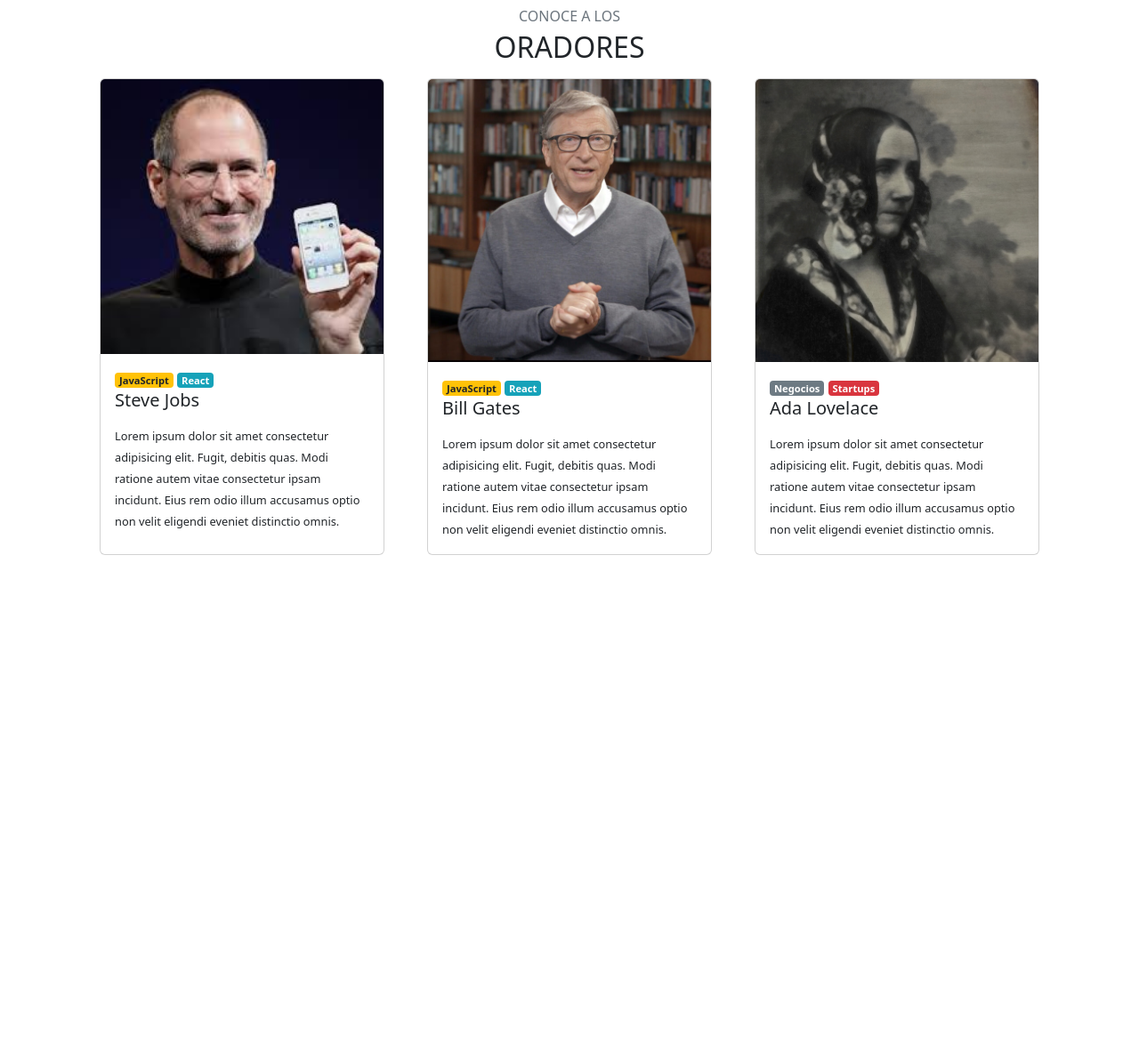
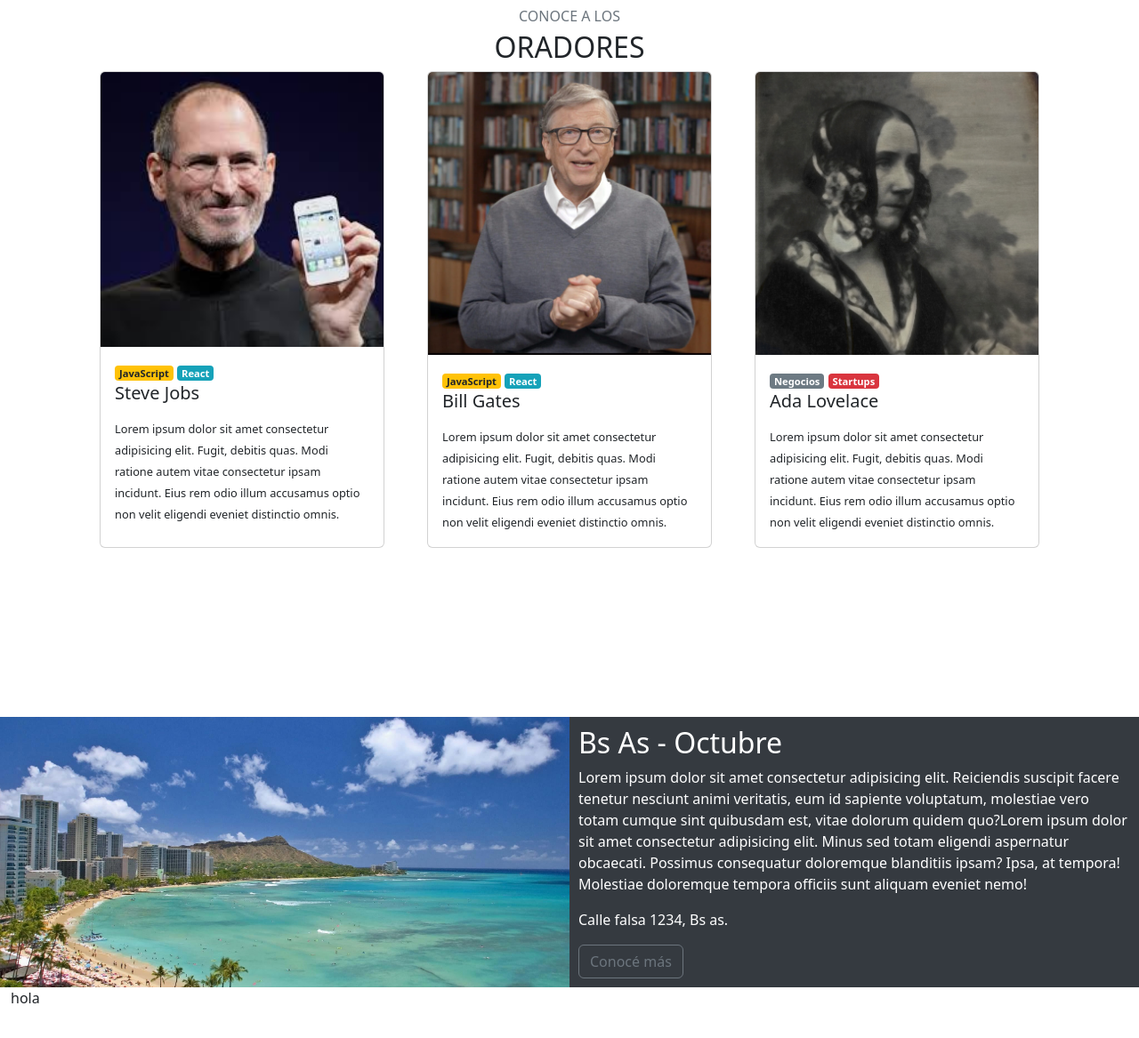
Before and after one commit to FinochioAdrian/TP-Integrador-JS-FinochioAdrian-codoAcodo, a plain HTML site: page index.html in a window 1280 px wide. Shown: the part 775-1942 px from the top of the page at 89% size. Before the commit the page ends 1581 px from the top, so only its background shows below. Drawn offline with nearby package versions, Linux system fonts and the light colour scheme.

Commit message:
[FEAT] Add PlaceTime

```diff
--- a/index.html
+++ b/index.html
@@ -107,15 +107,15 @@
       </div>
       <!-- Oradores -->
       <div class="cotainer-fluid oradores">
-        <div class="row text-center my-2">
-          <p class="mb-1 text-secondary"> CONOCE A LOS</p>
-          <h2 class="">ORADORES</h2>
+        <div class="text-center my-2">
+          <p class="mb-1 text-secondary">CONOCE A LOS</p>
+          <h2>ORADORES</h2>
         </div>
 
         <div
-          class="d-flex justify-content-center aling-items-center gap-md-5 oradores__container"
+          class="d-flex justify-content-center aling-items-center gap-md-5 oradores__container flex-wrap"
         >
-          <div class="card col-3 oradores__card">
+          <div class="card col-12 col-md-3 oradores__card">
             <img src="./src/img/steve.jpg" class="card-img-top" alt="..." />
             <div class="card-body oradores__card__body">
               <div class="oradores__labels">
@@ -129,10 +129,9 @@
                 incidunt. Eius rem odio illum accusamus optio non velit eligendi
                 eveniet distinctio omnis.
               </p>
-
             </div>
           </div>
-          <div class="card col-3 oradores__card">
+          <div class="card col-12 col-md-3 oradores__card">
             <img src="./src/img/bill.jpg" class="card-img-top" alt="..." />
 
             <div class="card-body oradores__card__body">
@@ -147,30 +146,51 @@
                 incidunt. Eius rem odio illum accusamus optio non velit eligendi
                 eveniet distinctio omnis.
               </p>
-
             </div>
           </div>
-          <div class="card col-3 oradores__card">
+          <div class="card col-12 col-md-3 oradores__card">
             <img src="./src/img/ada.jpeg" class="card-img-top" alt="..." />
             <div class="card-body oradores__card__body">
               <div class="oradores__labels">
                 <span class="oradores__label label--negocios">Negocios</span>
                 <span class="oradores__label label--startups">Startups</span>
               </div>
-              <h5 class="card-title oradores__card__title mb-3">Ada Lovelace</h5>
-              <p class="card-text oradores__card__text ">
-
+              <h5 class="card-title oradores__card__title mb-3">
+                Ada Lovelace
+              </h5>
+              <p class="card-text oradores__card__text">
                 Lorem ipsum dolor sit amet consectetur adipisicing elit. Fugit,
                 debitis quas. Modi ratione autem vitae consectetur ipsam
                 incidunt. Eius rem odio illum accusamus optio non velit eligendi
                 eveniet distinctio omnis.
               </p>
-
             </div>
           </div>
-
         </div>
       </div>
+      <!-- El Lugar y La fecha -->
+      <div class="container-fluid placeTime">
+        <div class="row">
+          <div class="col-12 col-md-6 placeTime__viewImage"></div>
+          <div class="col-12 col-md-6 placeTime__detailsContainer">
+            <h2 class="placeTime__title">Bs As - Octubre</h2>
+            <p class="placeTime__subTitle">
+              Lorem ipsum dolor sit amet consectetur adipisicing elit.
+              Reiciendis suscipit facere tenetur nesciunt animi veritatis, eum
+              id sapiente voluptatum, molestiae vero totam cumque sint quibusdam
+              est, vitae dolorum quidem quo?Lorem ipsum dolor sit amet
+              consectetur adipisicing elit. Minus sed totam eligendi aspernatur
+              obcaecati. Possimus consequatur doloremque blanditiis ipsam? Ipsa,
+              at tempora! Molestiae doloremque tempora officiis sunt aliquam
+              eveniet nemo!
+            </p>
+            <p class="placeTime__subTitle">Calle falsa 1234, Bs as.</p>
+            <button class="btn btn-outline-secondary">Conocé más</button>
+          </div>
+        </div>
+      </div>
+      <!-- Formulario Convierte en orador -->
+      <div class="container-fluid participa vh-100">hola</div>
     </main>
     <footer>
       <!-- place footer here -->
--- /dev/null
+++ b/src/sass/components/__placeTime.scss
@@ -0,0 +1,18 @@
+.placeTime{
+
+
+
+    &__viewImage{
+        background-image: url('../../src/img/honolulu.jpg');
+        background-position: center;
+        background-size: cover;
+        background-repeat: no-repeat;
+        object-fit:contain;
+
+    }
+    &__detailsContainer{
+        background-color: #353A40;
+        color: white;
+        padding: 10px ;
+    }
+}
--- a/src/sass/styles.scss
+++ b/src/sass/styles.scss
@@ -1,2 +1,3 @@
 @import './components/_conferencia';
-@import './components/_oradores'
+@import './components/_oradores';
+@import './components/_placeTime';
```
Also changed, not shown: src/css/styles.css, 1 other file.
